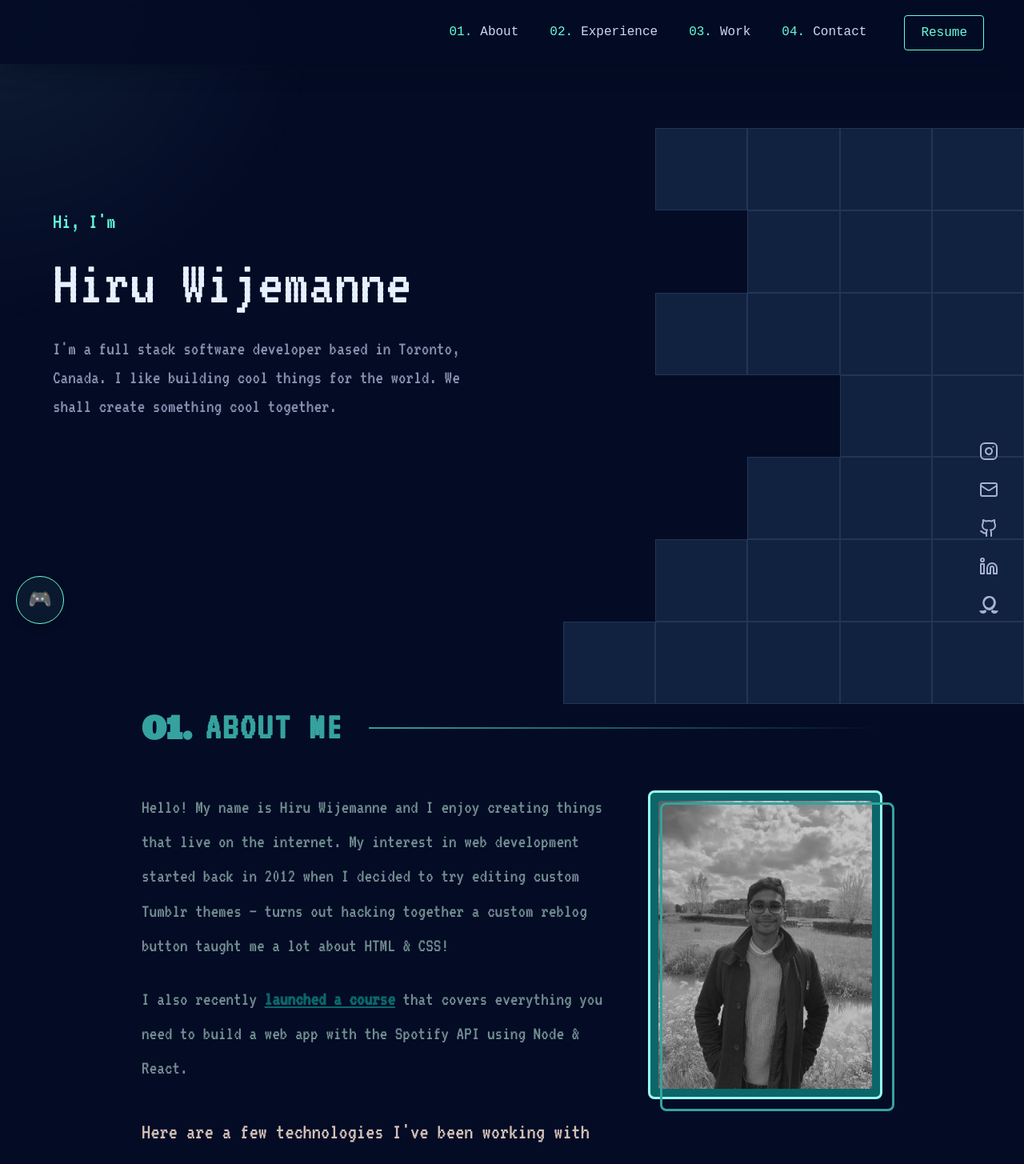
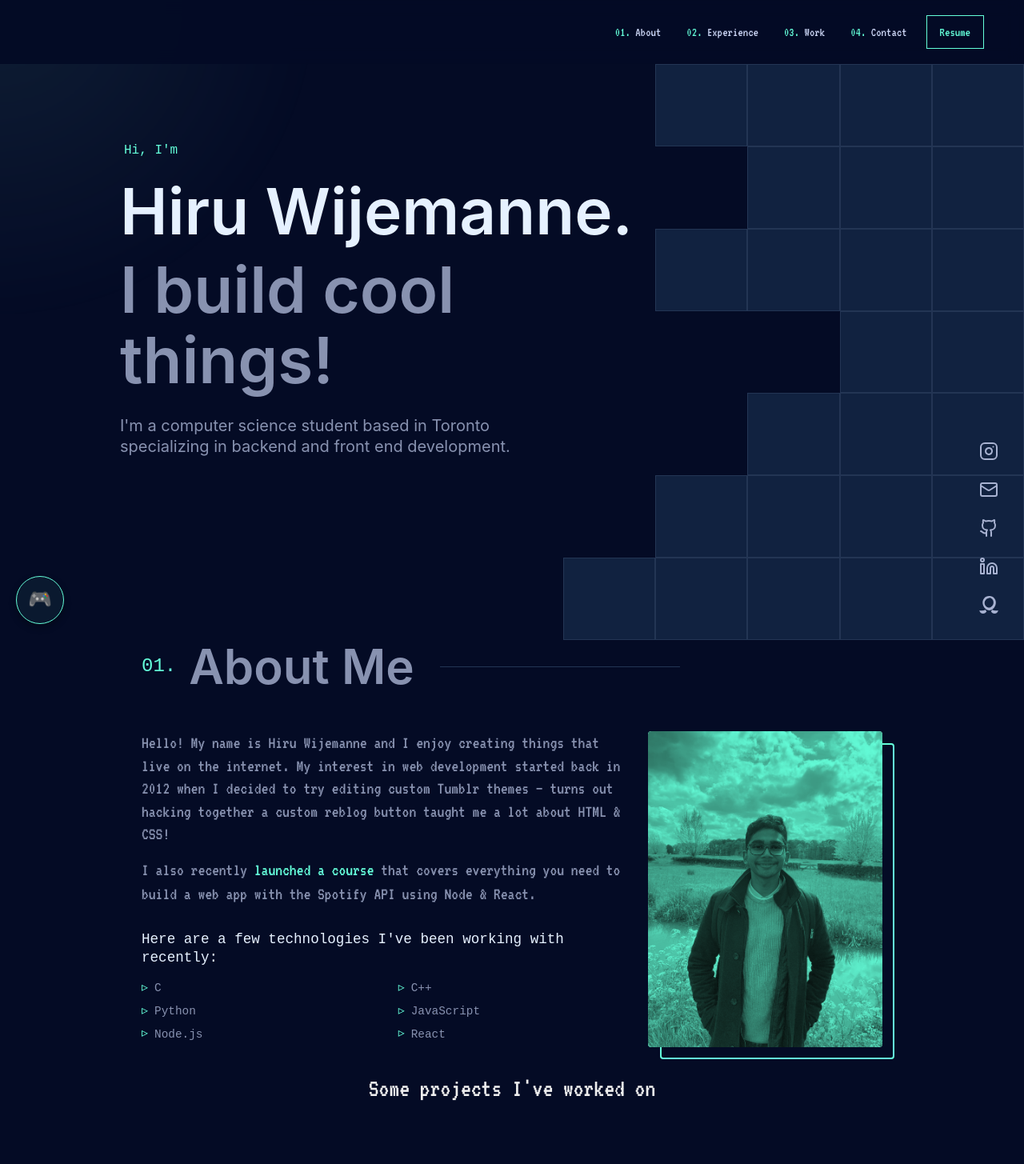
Before and after one commit to hiruneshan/Personal-Portfolio, a Next.js app in the folder my-app/: page / in a window 1280 px wide. Shown: the top 1455 px of the page at 80% size. Built offline with nearby package versions, Linux system fonts and the light colour scheme.

Commit message:
changes to grid layout with boolean

```diff
--- a/my-app/components/HeroGrid.js
+++ b/my-app/components/HeroGrid.js
@@ -1,14 +1,13 @@
-import React, { useEffect, useState } from 'react';
+import { useEffect, useState } from 'react';
 import styles from '../styles/HeroGrid.module.css';
 
 export default function HeroGrid() {
     const rows = 7;
     const cols = 5;
-    const cells = Array.from({ length: rows * cols });
     const [visible, setVisible] = useState([]);
 
     useEffect(() => {
-        const pattern = [
+        setVisible([
             0, 1, 1, 1, 1,
             0, 0, 1, 1, 1,
             0, 1, 1, 1, 1,
@@ -16,28 +15,24 @@ export default function HeroGrid() {
             0, 0, 1, 1, 1,
             0, 1, 1, 1, 1,
             1, 1, 1, 1, 1
-        ];
-        setVisible(pattern.map(Boolean));
+        ].map(Boolean));
     }, []);
 
     return (
-        <div className={styles.gridWrapper}>
-            <div className={styles.gridContainer}>
-                {cells.map((_, i) => {
+        <div className={styles.wrapper}>
+            <div className={styles.grid}>
+                {Array.from({ length: rows * cols }).map((_, i) => {
                     const row = Math.floor(i / cols);
                     const col = i % cols;
 
                     return (
                         <div
                             key={i}
-                            className={`${styles.gridCell} ${!visible[i] ? styles.hiddenCell : ''
-                                }`}
+                            className={`${styles.cell} ${!visible[i] ? styles.hidden : ''}`}
                             style={{
-                                backgroundPosition: `${(col / (cols - 1)) * 100}% ${(row / (rows - 1)) * 100}%`
+                                backgroundPosition: `${(col / 4) * 100}% ${(row / 6) * 100}%`
                             }}
-                        >
-                            <div className={styles.cellOverlay} />
-                        </div>
+                        />
                     );
                 })}
             </div>
--- a/my-app/components/HeroSection.js
+++ b/my-app/components/HeroSection.js
@@ -4,23 +4,18 @@ import styles from '../styles/HeroSection.module.css';
 export default function HeroSection() {
   return (
     <section className={styles.heroSection}>
-
-      {/* LEFT TEXT */}
-      <div className={styles.heroTextCol}>
+      <div className={styles.heroText}>
         <span className={styles.heroIntro}>Hi, I&apos;m</span>
-        <h1 className={styles.heroName}>Hiru Wijemanne</h1>
+        <h1 className={styles.heroName}>Hiru Wijemanne.</h1>
+        <h2 className={styles.heroTagline}>I build cool things!</h2>
         <p className={styles.heroSubtitle}>
-          I&apos;m a full stack software developer based in Toronto, Canada.
-          I like building cool things for the world. We shall create something
-          cool together.
+          I&apos;m a computer science student based in Toronto specializing in backend and front end development.
         </p>
       </div>
 
-      {/* RIGHT GRID */}
-      <div className={styles.heroImageCol}>
+      <div className={styles.heroGrid}>
         <HeroGrid />
       </div>
-
     </section>
   );
 }
--- a/my-app/components/NavBar.js
+++ b/my-app/components/NavBar.js
@@ -1,34 +1,27 @@
-import React from 'react';
 import { Navbar, Container, Nav } from 'react-bootstrap';
-import styles from '../styles/Navbar.module.css'; // Adjust path if needed
+import styles from '../styles/Navbar.module.css';
 
 export default function RetroNavbar() {
   return (
-    <Navbar as="header" className={styles.retroNavbar} expand="sm" sticky='top'>
+    <Navbar className={styles.retroNavbar} expand="sm">
       <Container className={styles.navbarContainer}>
-
-        <Navbar.Brand href="#home" className={styles.navbarBrand}>
-          {/* Logo Removed */}
-        </Navbar.Brand>
+        <Navbar.Brand />
 
         <Nav className={`ms-auto d-none d-sm-flex ${styles.navLinks}`}>
-          <Nav.Link href="#about" className={styles.navLink}>
+          <Nav.Link className={styles.navLink}>
             <span className={styles.navNumber}>01.</span> About
           </Nav.Link>
-          <Nav.Link href="#experience" className={styles.navLink}>
+          <Nav.Link className={styles.navLink}>
             <span className={styles.navNumber}>02.</span> Experience
           </Nav.Link>
-          <Nav.Link href="#work" className={styles.navLink}>
+          <Nav.Link className={styles.navLink}>
             <span className={styles.navNumber}>03.</span> Work
           </Nav.Link>
-          <Nav.Link href="#contact" className={styles.navLink}>
+          <Nav.Link className={styles.navLink}>
             <span className={styles.navNumber}>04.</span> Contact
           </Nav.Link>
-          <div className={styles.resumeButtonContainer}>
-            <a href="/resume.pdf" target="_blank" rel="noopener noreferrer" className={styles.resumeButton}>
-              Resume
-            </a>
-          </div>
+
+          <a className={styles.resumeButton}>Resume</a>
         </Nav>
       </Container>
     </Navbar>
--- a/my-app/styles/AboutSection.module.css
+++ b/my-app/styles/AboutSection.module.css
@@ -1,15 +1,17 @@
 @import url('https://fonts.googleapis.com/css2?family=VT323&display=swap');
-@import url('https://fonts.googleapis.com/css2?family=Ultra&display=swap');
 
 /* --- Base Section Style --- */
 .aboutSection {
-  background-color: 051547;
-  font-family: 'VT323', monospace;
+  background-color: #040b25;
+  /* Match Hero background */
+  font-family: 'Calibre', 'Inter', 'San Francisco', 'SF Pro Text', -apple-system, system-ui, sans-serif;
+  /* Sans-serif font */
   min-height: 100vh;
   display: flex;
   align-items: center;
   justify-content: center;
-  padding: 4rem 1rem;
+  padding: 15rem 1rem 4rem 1rem;
+  /* Significantly increased top padding */
   overflow: hidden;
   position: relative;
 }
@@ -25,27 +27,30 @@
 }
 
 .sectionNumber {
-  font-size: 2.5rem;
-  color: #35A29F;
-  font-weight: bold;
-  font-family: 'Ultra', serif;
+  font-size: 1.5rem;
+  color: #64ffda;
+  /* Neon Teal */
+  font-weight: 400;
+  font-family: 'SF Mono', 'Fira Code', 'Fira Mono', 'Roboto Mono', monospace;
 }
 
 .sectionTitle {
-  font-size: 3rem;
-  color: #35A29F;
-  text-transform: uppercase;
-  letter-spacing: 0.05em;
+  font-size: clamp(30px, 6vw, 60px);
+  color: #8892b0;
+  /* Matching Hero Tagline */
+  font-weight: 600;
   margin: 0;
-  font-family: 'VT323', monospace;
-  font-weight: 900;
+  line-height: 1.1;
+  font-family: 'Calibre', 'Inter', 'San Francisco', 'SF Pro Text', -apple-system, system-ui, sans-serif;
 }
 
 .sectionLine {
   flex: 1;
-  height: 2px;
-  background: linear-gradient(to right, #35A29F, transparent);
+  height: 1px;
+  background-color: #233554;
+  /* Light Navy line */
   margin-left: 1rem;
+  max-width: 300px;
 }
 
 /* --- Content Container --- */
@@ -58,6 +63,9 @@
 .profileImageContainer {
   position: relative;
   margin-bottom: 2rem;
+  max-width: 300px;
+  margin-left: auto;
+  margin-right: auto;
 }
 
 .profileBackLayer {
@@ -66,20 +74,20 @@
   left: 15px;
   width: 100%;
   height: 100%;
-  border: 3px solid #35A29F;
-  border-radius: 8px;
-  transition: all 0.4s ease;
+  border: 2px solid #64ffda;
+  border-radius: 4px;
+  transition: all 0.25s cubic-bezier(0.645, 0.045, 0.355, 1);
+  z-index: 0;
 }
 
 .profileImageWrapper {
   position: relative;
-  border: 3px solid #97FEED;
-  border-radius: 8px;
-  padding: 10px;
-  background: #0B666A;
+  border-radius: 4px;
+  background-color: #64ffda;
   overflow: hidden;
-  transition: all 0.4s ease;
+  transition: all 0.25s cubic-bezier(0.645, 0.045, 0.355, 1);
   cursor: pointer;
+  z-index: 1;
 }
 
 .profileImage {
@@ -87,51 +95,52 @@
   height: auto;
   display: block;
   border-radius: 4px;
-  filter: grayscale(100%) brightness(0.8);
-  transition: filter 0.6s ease, transform 0.4s ease;
+  filter: grayscale(100%) contrast(1);
+  mix-blend-mode: multiply;
+  transition: filter 0.3s cubic-bezier(0.645, 0.045, 0.355, 1);
 }
 
 /* --- HOVER EFFECTS --- */
 .profileImageWrapper:hover {
-  transform: translate(-8px, -8px);
-  box-shadow: 0 0 25px rgba(151, 254, 237, 0.8);
-  border-color: #35A29F;
+  transform: translate(-5px, -5px);
+  background-color: transparent;
 }
 
-.profileImageWrapper:hover + .profileBackLayer {
-  border-color: #97FEED;
-  box-shadow: 0 0 20px rgba(151, 254, 237, 0.5);
-}
-
-.profileImageWrapper:hover .profileImage {
-  filter: grayscale(0%) brightness(1);
-  transform: scale(1.05);
-}
-
-/* --- Text Content --- */
-.textContent {
-  color: #738f91;
-  font-size: 1.5rem;
-  line-height: 1.8;
-}
-
-.textContent p {
-  margin-bottom: 1.5rem;
+.profileImageWrapper:hover+.profileBackLayer {
+  transform: translate(5px, 5px);
 }
 
 .highlight {
-  color: #0B666A;
-  font-weight: bold;
+  color: #64ffda;
+  font-weight: normal;
+  text-decoration: none;
+  position: relative;
+  display: inline-block;
+}
+
+.highlight::after {
+  content: '';
+  display: block;
+  width: 0;
+  height: 1px;
+  background: #64ffda;
+  transition: width .3s;
+}
+
+.highlight:hover::after {
+  width: 100%;
+}
+
+.textContent {
+  font-size: 22px;
+  line-height: 1.3;
+  color: #8892b0;
 }
 
 .textContent a {
-  color: #0B666A;
-  text-decoration: underline;
+  color: #64ffda;
+  text-decoration: none;
   transition: color 0.3s ease;
-}
-
-.textContent a:hover {
-  color: #97FEED;
 }
 
 /* --- Technologies Section --- */
@@ -140,9 +149,10 @@
 }
 
 .techTitle {
-  font-size: 1.75rem;
-  color: #D2C1B6;
+  font-size: 1.1rem;
+  color: #e6f1ff;
   margin-bottom: 1rem;
+  font-family: 'SF Mono', 'Fira Code', 'Fira Mono', 'Roboto Mono', monospace;
 }
 
 .techGrid {
@@ -152,25 +162,27 @@
 }
 
 .techItem {
-  font-size: 1.5rem;
-  color: #008a73;
+  font-size: 0.9rem;
+  color: #8892b0;
   display: flex;
   align-items: center;
   gap: 0.5rem;
+  font-family: 'SF Mono', 'Fira Code', 'Fira Mono', 'Roboto Mono', monospace;
 }
 
 .techItem:before {
-  content: "▸";
-  color: #0B666A;
-  font-size: 1.5rem;
+  content: "▹";
+  color: #64ffda;
+  font-size: 1rem;
 }
 
 /* --- Animations --- */
 @keyframes fadeIn {
   from {
     opacity: 0;
-    transform: translateY(30px);
+    transform: translateY(20px);
   }
+
   to {
     opacity: 1;
     transform: translateY(0);
@@ -180,51 +192,32 @@
 /* --- Responsive Adjustments --- */
 @media (max-width: 767.98px) {
   .aboutSection {
-    padding: 2rem 1rem;
+    padding: 6rem 1rem 3rem 1rem;
   }
 
   .sectionTitle {
-    font-size: 2.5rem;
+    font-size: 1.75rem;
   }
 
   .sectionNumber {
-    font-size: 2rem;
+    font-size: 1.25rem;
   }
 
   .sectionLine {
-    width: 100%;
-    margin-left: 0;
-    margin-top: 0.5rem;
-  }
-
-  .sectionHeader {
-    flex-wrap: wrap;
+    display: none;
   }
 
   .textContent {
-    font-size: 1.25rem;
+    font-size: 22px;
+    line-height: 1.3;
+    color: #8892b0;
   }
 
   .profileImageContainer {
-    max-width: 300px;
-    margin: 0 auto 2rem auto;
+    margin: 3rem auto 0 auto;
   }
 
   .techGrid {
-    grid-template-columns: 1fr;
-  }
-
-  .techItem {
-    font-size: 1.3rem;
+    grid-template-columns: 1fr 1fr;
   }
 }
-
-@media (max-width: 575.98px) {
-  .sectionTitle {
-    font-size: 2rem;
-  }
-
-  .textContent {
-    font-size: 1.1rem;
-  }
-}
--- a/my-app/styles/HeroGrid.module.css
+++ b/my-app/styles/HeroGrid.module.css
@@ -1,9 +1,9 @@
-.gridWrapper {
+.wrapper {
     width: 100%;
     height: 100%;
 }
 
-.gridContainer {
+.grid {
     display: grid;
     grid-template-columns: repeat(5, 1fr);
     grid-template-rows: repeat(7, 1fr);
@@ -11,26 +11,44 @@
     height: 100%;
 }
 
-.gridCell {
+.cell {
     background-image: url('/images/img3.png');
     background-size: 500% 700%;
-    background-repeat: no-repeat;
     border: 1px solid #233554;
+    /* Updated border color (Light Navy) */
     position: relative;
-    box-sizing: border-box;
+    transition: border-color 0.3s ease, box-shadow 0.3s ease;
+    pointer-events: auto;
+    /* Enable hover interactions */
 }
 
-.cellOverlay {
+/* Overlay for the blue color */
+.cell::after {
+    content: '';
     position: absolute;
-    inset: 0;
+    top: 0;
+    left: 0;
+    width: 100%;
+    height: 100%;
     background-color: #112240;
+    /* Blue tile color */
     transition: opacity 0.3s ease;
+    opacity: 1;
 }
 
-.gridCell:hover .cellOverlay {
+/* Hover Effects */
+.cell:hover::after {
     opacity: 0;
+    /* Reveal image on hover */
 }
 
-.hiddenCell {
+.cell:hover {
+    border-color: #64ffda;
+    z-index: 2;
+    /* Bring to front */
+    box-shadow: 0 0 15px rgba(100, 255, 218, 0.3);
+}
+
+.hidden {
     visibility: hidden;
 }
--- a/my-app/styles/HeroSection.module.css
+++ b/my-app/styles/HeroSection.module.css
@@ -1,78 +1,68 @@
-@import url('https://fonts.googleapis.com/css2?family=VT323&display=swap');
-
 .heroSection {
+  height: calc(100vh - 80px);
+  /* ✅ matches navbar */
   background-color: #040b25;
-  font-family: 'VT323', monospace;
-
-  /* NAVBAR HEIGHT */
-  height: calc(100vh - 80px);
-  margin-top: 80px;
-
   position: relative;
   overflow: hidden;
-
-  /* 🔥 removed vertical padding */
-  padding: 0 1rem;
 }
 
-/* TEXT */
-.heroTextCol {
+.heroText {
   position: relative;
   z-index: 2;
-  max-width: 600px;
-
-  /* 🔥 aligns with navbar */
-  margin-left: 50px;
+  margin-left: 150px;
   margin-top: 6rem;
+  max-width: 700px;
+  /* Increased slightly for the tagline */
+  font-family: 'Calibre', 'Inter', 'San Francisco', 'SF Pro Text', -apple-system, system-ui, sans-serif;
+  /* Applied sans-serif globally to text block */
 }
 
 .heroIntro {
-  font-size: 1.75rem;
   color: #64ffda;
+  font-family: 'SF Mono', 'Fira Code', 'Fira Mono', 'Roboto Mono', monospace;
+  /* Monospace for the intro */
+  font-size: 16px;
+  margin-left: 5px;
   display: block;
-  margin-bottom: 1rem;
+  margin-bottom: 20px;
 }
 
 .heroName {
-  font-size: 5rem;
+  font-size: clamp(40px, 8vw, 80px);
+  /* Responsive big font */
+  font-weight: 600;
   color: #e6f1ff;
+  /* Lightest Slate */
   margin: 0;
-  line-height: 1;
+  line-height: 1.1;
+}
+
+.heroTagline {
+  font-size: clamp(40px, 8vw, 80px);
+  /* Same size as name */
+  font-weight: 600;
+  color: #8892b0;
+  /* Slate */
+  margin: 10px 0 0 0;
+  line-height: 1.1;
 }
 
 .heroSubtitle {
-  font-size: 1.5rem;
   color: #8892b0;
-  margin-top: 1.5rem;
+  font-size: 20px;
+  line-height: 1.3;
+  margin-top: 25px;
   max-width: 540px;
 }
 
 /* GRID */
-.heroImageCol {
+.heroGrid {
   position: absolute;
   top: 0;
-  /* 🔥 grid starts right under navbar */
+  /* 🔥 touches navbar perfectly */
   right: 0;
-  bottom: 0;
-
+  height: 100%;
   width: 45vw;
   max-width: 720px;
-
   pointer-events: none;
 }
-
-/* MOBILE */
-@media (max-width: 768px) {
-  .heroImageCol {
-    display: none;
-  }
-
-  .heroTextCol {
-    margin-left: 1.5rem;
-    margin-top: 4rem;
-  }
-
-  .heroName {
-    font-size: 3rem;
-  }
-}
--- a/my-app/styles/Navbar.module.css
+++ b/my-app/styles/Navbar.module.css
@@ -1,121 +1,45 @@
-/*
-  --- Updated Retro Navbar ---
-  - Matches the Hero Section theme
-  - Added sticky position, blur, and theme colors
-*/
 .retroNavbar {
-  font-family: 'VT323', monospace;
-  padding-top: 0px;
-  padding-bottom: 0px;
+  /* ✅ LOCAL variable (allowed in CSS Modules) */
+  --navbar-height: 80px;
 
-  /* --- NEW: From hero section's terminal window --- */
-  background-color: rgba(4, 11, 37, 0.85);
-  /* Darker navy for better contrast */
+  height: var(--navbar-height);
+  padding: 0;
+
+  background-color: rgba(4, 11, 37, 0.95);
   backdrop-filter: blur(10px);
 
-  /* --- NEW: Make it stick to the top --- */
-  /* This is necessary for the blur effect to work */
   position: sticky;
   top: 0;
-  z-index: 50;
-
-  /* --- NEW: Shadow instead of border --- */
-  box-shadow: 0 10px 30px -10px rgba(2, 12, 27, 0.7);
-  transition: all 0.25s cubic-bezier(0.645, 0.045, 0.355, 1);
+  z-index: 100;
 }
 
 .navbarContainer {
-  padding-left: 1.5rem;
-  padding-right: 1.5rem;
+  height: 100%;
   max-width: 100%;
-  display: flex;
-  justify-content: space-between;
-  align-items: center;
-  height: 80px;
-  /* Increased height */
-}
+  padding: 0 50px;
 
-/* Responsive padding */
-@media (min-width: 768px) {
-  .navbarContainer {
-    padding-left: 3rem;
-    padding-right: 3rem;
-  }
-}
-
-@media (min-width: 1080px) {
-  .navbarContainer {
-    padding-left: 50px;
-    padding-right: 50px;
-  }
-}
-
-.navbarBrand {
   display: flex;
   align-items: center;
-  gap: 1rem;
-  color: #64ffda !important;
-  /* Neon Teal */
+  justify-content: space-between;
 }
-
-/* Logo styles removed */
 
 .navLinks {
   display: flex;
   align-items: center;
-  gap: 15px;
-  /* Increased gap */
+  gap: 16px;
 }
 
 .navLink {
-  display: flex;
-  align-items: center;
-  gap: 5px;
   color: #ccd6f6 !important;
-  /* Lightest Slate */
-  font-family: 'SF Mono', 'Fira Code', 'Fira Mono', 'Roboto Mono', monospace;
-  font-size: 16px !important;
-  /* Increased font size */
-  padding: 12px !important;
-  /* Increased padding */
-  transition: all 0.25s cubic-bezier(0.645, 0.045, 0.355, 1);
-}
-
-.navLink:hover,
-.navLink:focus {
-  color: #64ffda !important;
-  /* Neon Teal */
 }
 
 .navNumber {
   color: #64ffda;
-  font-size: 16px;
-  /* Increased font size */
-  margin-right: 5px;
-}
-
-.resumeButtonContainer {
-  margin-left: 20px;
 }
 
 .resumeButton {
+  border: 1px solid #64ffda;
+  padding: 0.5rem 1rem;
   color: #64ffda;
-  background-color: transparent;
-  border: 1px solid #64ffda;
-  border-radius: 4px;
-  padding: 0.75rem 1.25rem;
-  /* Increased padding */
-  font-family: 'SF Mono', 'Fira Code', 'Fira Mono', 'Roboto Mono', monospace;
-  line-height: 1;
   text-decoration: none;
-  cursor: pointer;
-  transition: all 0.25s cubic-bezier(0.645, 0.045, 0.355, 1);
-  font-size: 16px;
-  /* Increased font size */
 }
-
-.resumeButton:hover,
-.resumeButton:focus {
-  background-color: rgba(100, 255, 218, 0.1);
-  outline: none;
-}
```
